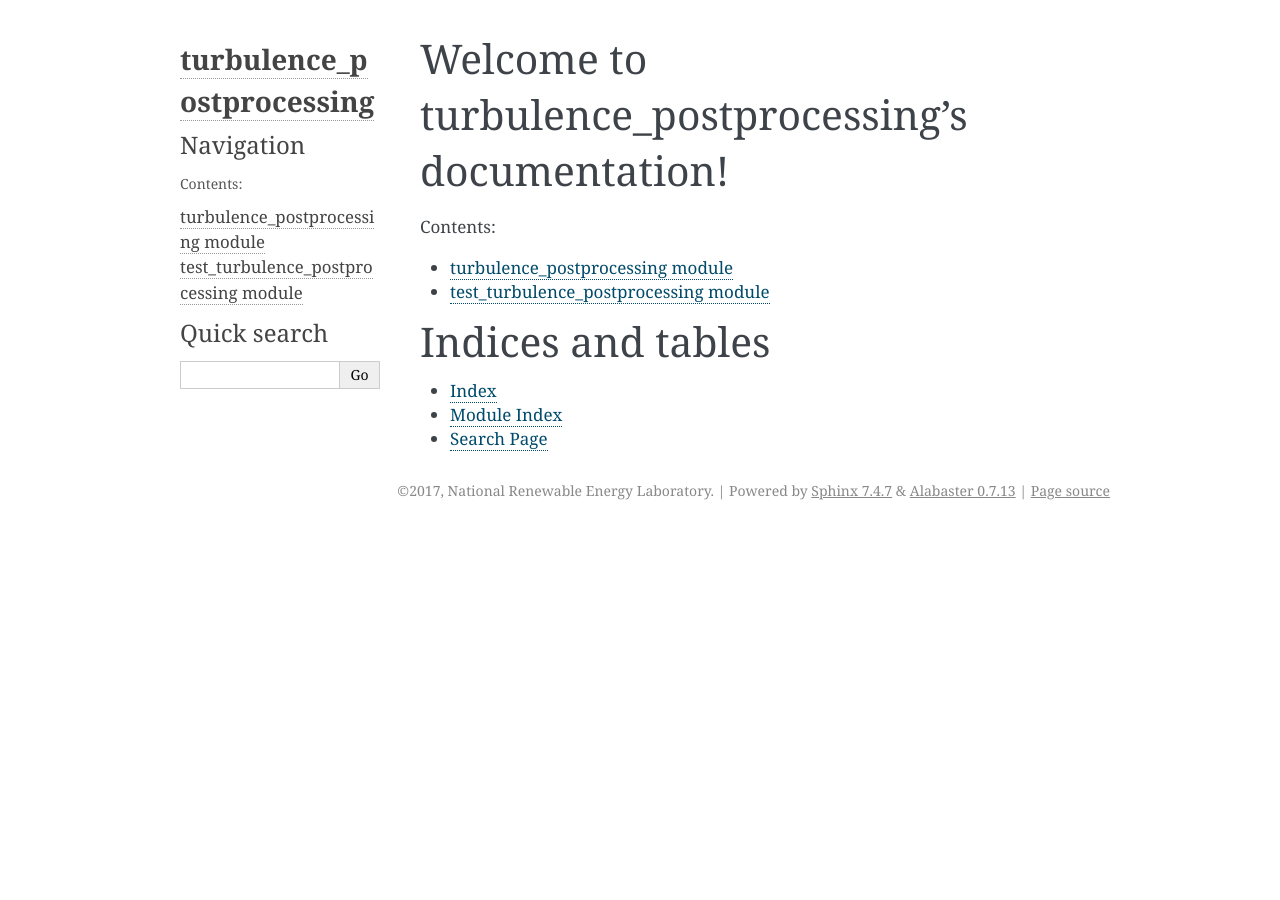
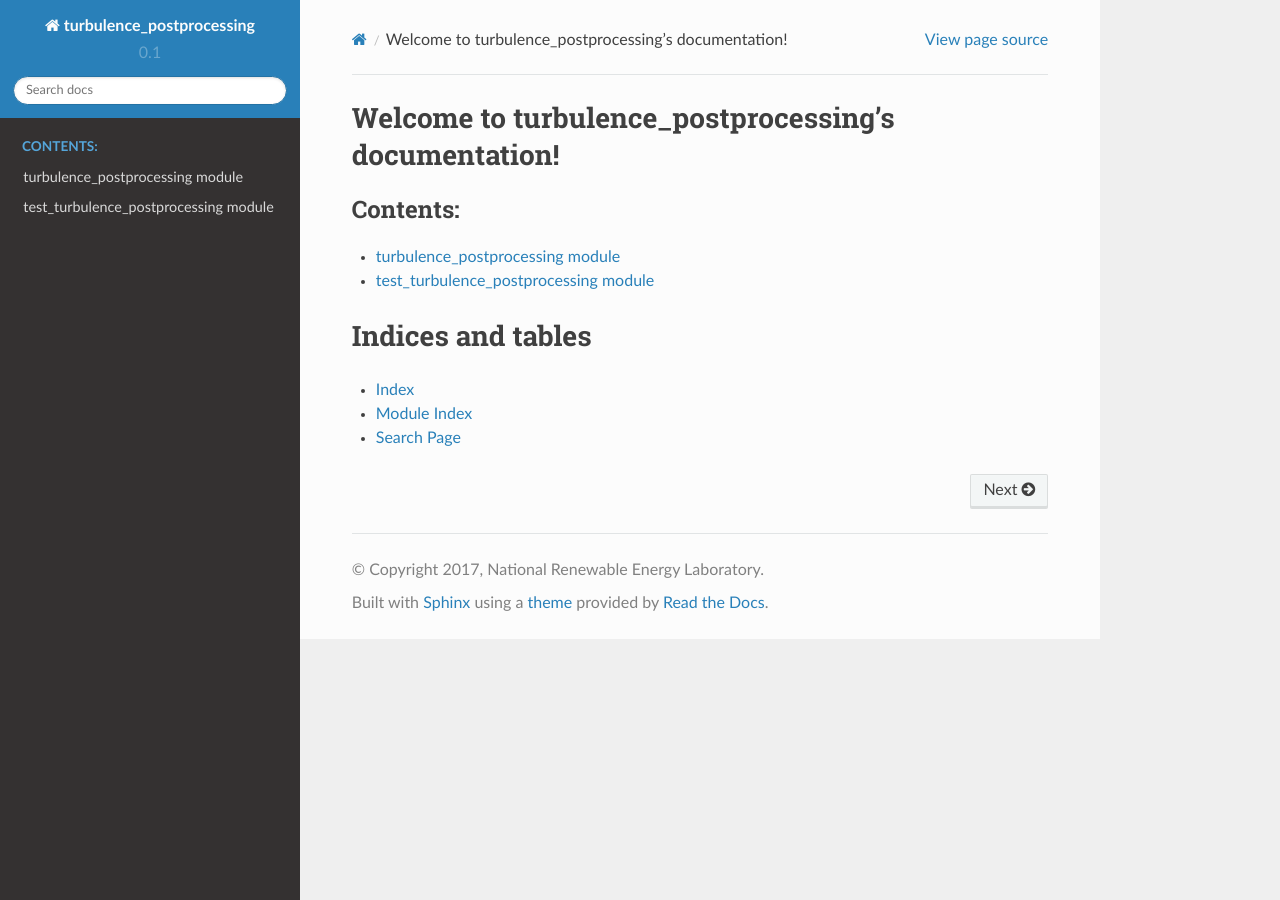
Before and after one commit to marchdf/turbulence_postprocessing, a Sphinx documentation site: the page built from docs/index.rst, in a window 1280 px wide. Built offline with Sphinx 7.4.7 and the Read the Docs theme 2.0.0, drawn with Linux system fonts in a browser that asks for light colours.

Commit message:
Documentation now using read-the-docs theme

```diff
--- a/docs/conf.py
+++ b/docs/conf.py
@@ -19,6 +19,7 @@
 #
 import os
 import sys
+import sphinx_rtd_theme
 sys.path.append(os.path.abspath('../turbulence_postprocessing'))
 sys.path.append(os.path.abspath('../turbulence_postprocessing/tests'))
 
@@ -87,7 +88,7 @@ todo_include_todos = False
 # The theme to use for HTML and HTML Help pages.  See the documentation for
 # a list of builtin themes.
 #
-html_theme = 'alabaster'
+html_theme = 'sphinx_rtd_theme'
 
 # Theme options are theme-specific and customize the look and feel of a theme
 # further.  For a list of options available for each theme, see the
--- a/setup.py
+++ b/setup.py
@@ -23,7 +23,8 @@ setup(name='turbulence_postprocessing',
       install_requires=[
           'numpy',
           'pandas',
-          'scipy'
+          'scipy',
+          'sphinx_rtd_theme'
       ],
       test_suite='turbulence_postprocessing/tests',
       tests_require=['nose'],
```
